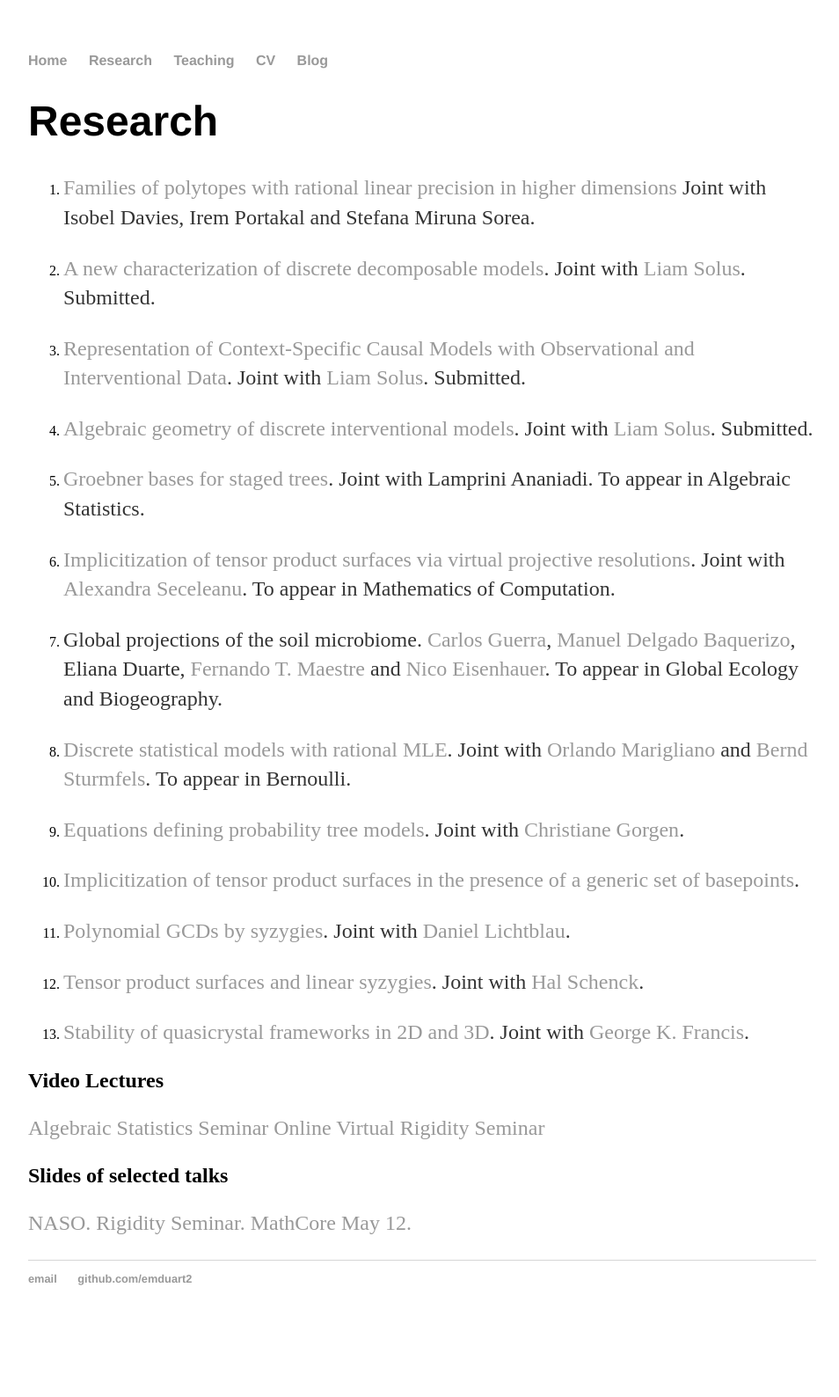
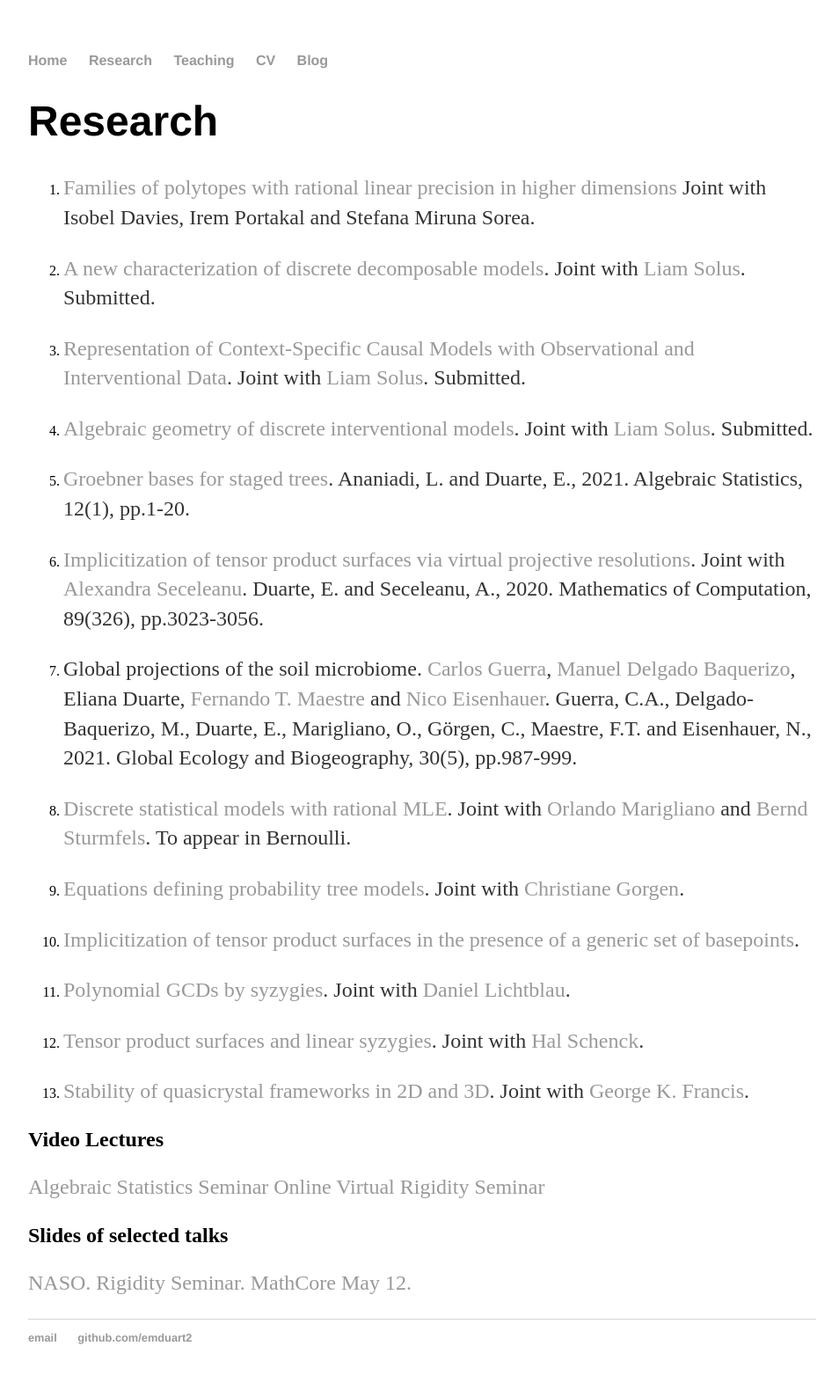
Before and after one commit to emduart2/emduart2.github.io, a Jekyll site: the page built from about/index.md, in a window 1280 px wide. Shown: the whole page at 88% size, without its empty margins (160-1114 px from the left). Built offline with Jekyll 4.4.1, drawn with Linux system fonts in a browser that asks for light colours; before the commit the page ends 1521 px from its top, so only the background shows below that.

Commit message:
updated references

```diff
--- a/about/index.md
+++ b/about/index.md
@@ -13,13 +13,13 @@ title: Research
 
 1. [Algebraic geometry of discrete interventional models](https://arxiv.org/abs/2012.03593). Joint with [Liam Solus](https://people.kth.se/~solus/). Submitted.
 
-1. [Groebner bases for staged trees](https://arxiv.org/abs/1910.02721). Joint with Lamprini Ananiadi. To appear in Algebraic Statistics.
+1. [Groebner bases for staged trees](https://arxiv.org/abs/1910.02721). Ananiadi, L. and Duarte, E., 2021.  Algebraic Statistics, 12(1), pp.1-20.
 
 1. [Implicitization of tensor product surfaces via virtual projective resolutions](https://arxiv.org/abs/1908.02086).
-   Joint with [Alexandra Seceleanu](https://www.math.unl.edu/~aseceleanu2/). To appear in Mathematics of Computation.
+   Joint with [Alexandra Seceleanu](https://www.math.unl.edu/~aseceleanu2/). Duarte, E. and Seceleanu, A., 2020.  Mathematics of Computation, 89(326), pp.3023-3056.
 
 1. Global projections of the soil microbiome. [Carlos Guerra](https://scholar.google.pt/citations?user=0stRyvUAAAAJ&hl=en), [Manuel Delgado Baquerizo](https://scholar.google.com/citations?user=oxRf6bEAAAAJ&hl=en), Eliana Duarte, [Fernando T. Maestre](http://maestrelab.com/en/">Fernando T. Maestre)
-and [Nico Eisenhauer](https://www.idiv.de/en/groups_and_people/employees/details/eshow/eisenhauer_nico.html). To appear in Global Ecology and Biogeography.
+and [Nico Eisenhauer](https://www.idiv.de/en/groups_and_people/employees/details/eshow/eisenhauer_nico.html). Guerra, C.A., Delgado‐Baquerizo, M., Duarte, E., Marigliano, O., Görgen, C., Maestre, F.T. and Eisenhauer, N., 2021. Global Ecology and Biogeography, 30(5), pp.987-999.
 
 1. [Discrete statistical models with rational MLE](https://arxiv.org/abs/1903.06110). Joint with [Orlando Marigliano](https://orlandomarigliano.wordpress.com)
 and [Bernd Sturmfels](https://math.berkeley.edu/~bernd/). To appear in Bernoulli.
```
